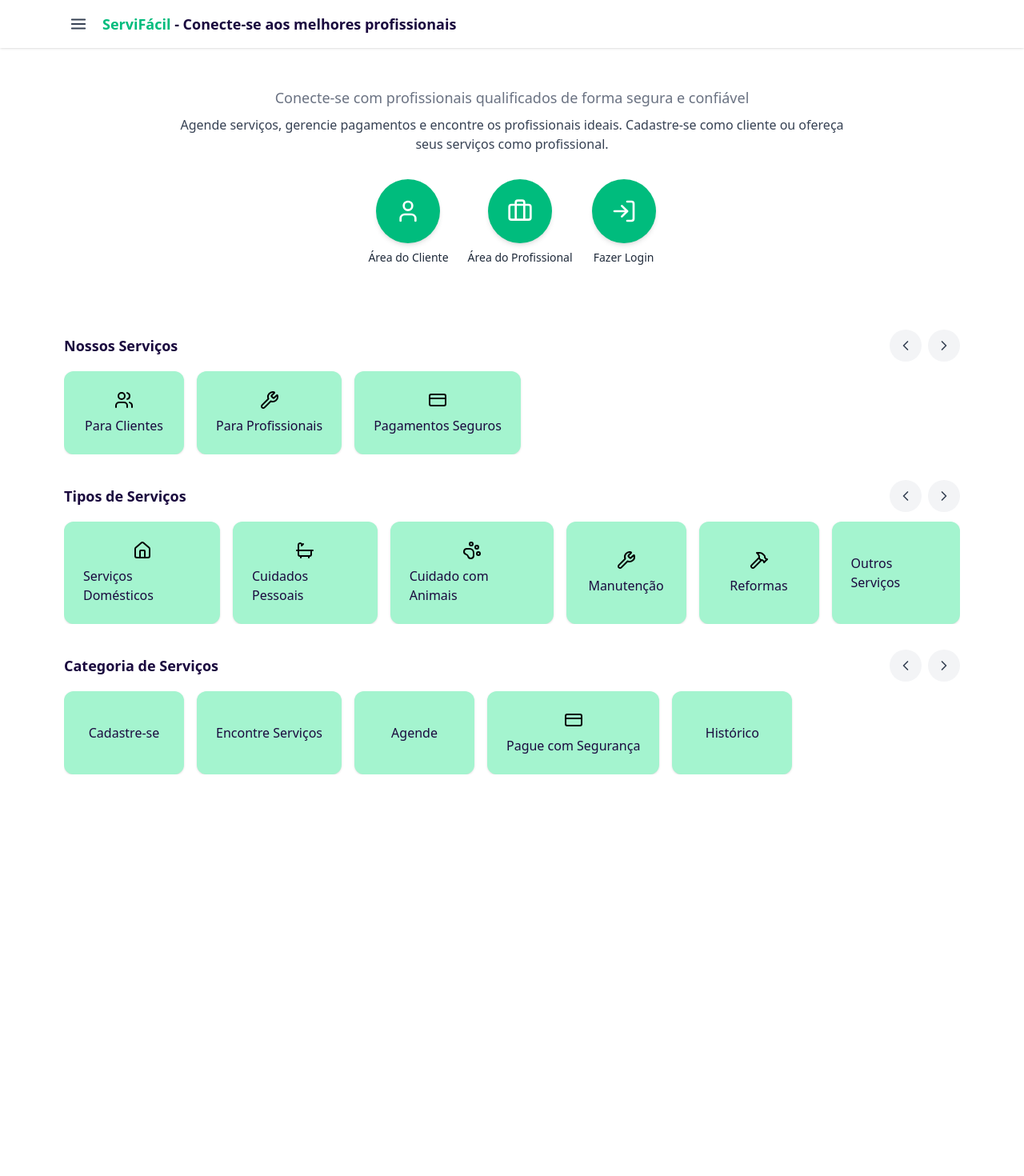
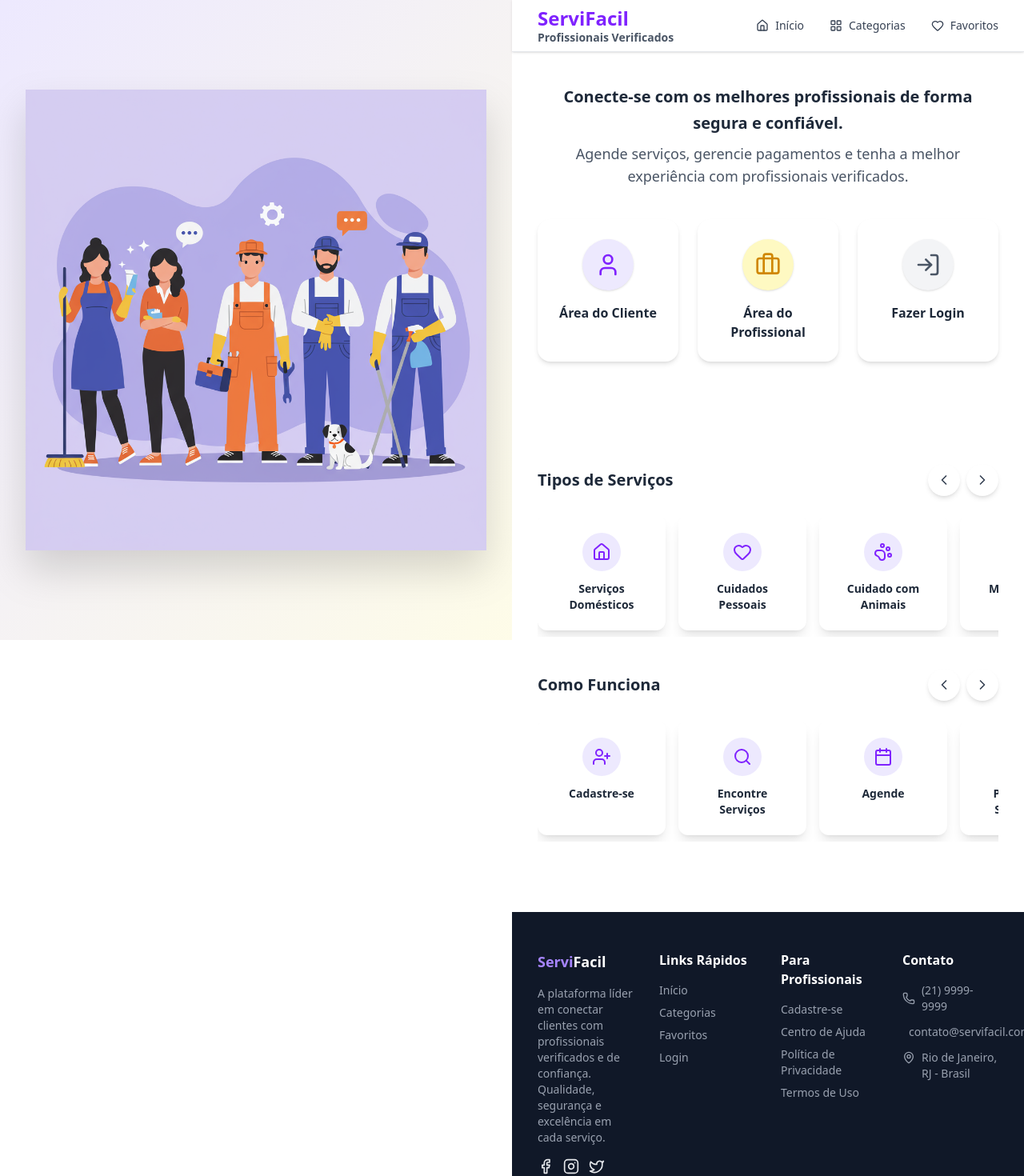
Before and after one commit to luizaraujo-faria/ServiFacil-FrontEnd, a React (Vite) app: page / in a window 1280 px wide. Shown: the top 1470 px of the page at 80% size. Before the commit the page ends 1064 px from the top, so only its background shows below. Built offline with nearby package versions, Linux system fonts and the light colour scheme.

Commit message:
feat: alteracões estilo pagina inicial

```diff
--- a/src/components/CardsSection.jsx
+++ b/src/components/CardsSection.jsx
@@ -1,49 +1,53 @@
-import { ChevronLeft, ChevronRight } from "lucide-react";
-import { useRef } from "react";
+import React, { useRef } from 'react';
+import { ChevronLeft, ChevronRight } from 'lucide-react';
 
-export default function CardsCarousel({ titulo, cards }) {
+export default function CardsSection({ titulo, cards }) {
   const scrollRef = useRef(null);
 
   const scroll = (direction) => {
     if (scrollRef.current) {
-      const amount = direction === "left" ? -200 : 200;
-      scrollRef.current.scrollBy({ left: amount, behavior: "smooth" });
+      const amount = direction === 'left' ? -200 : 200;
+      scrollRef.current.scrollBy({ left: amount, behavior: 'smooth' });
     }
   };
 
   return (
-    <section className="my-8">
-      {/* Cabeçalho */}
-      <header className="mb-3 flex items-center justify-between">
-        <h2 className="text-lg font-semibold text-[#1A093E]">{titulo}</h2>
+    <section className="my-10">
+      <header className="mb-4 flex items-center justify-between">
+        <h2 className="text-xl font-semibold text-gray-800">{titulo}</h2>
         <div className="flex gap-2">
           <button
-            onClick={() => scroll("left")}
-            className="flex h-10 w-10 items-center justify-center rounded-full bg-gray-100 hover:bg-gray-200"
+            onClick={() => scroll('left')}
+            className="flex h-10 w-10 items-center justify-center rounded-full bg-white shadow-md hover:shadow-lg transition"
           >
             <ChevronLeft className="h-5 w-5 text-gray-700" />
           </button>
           <button
-            onClick={() => scroll("right")}
-            className="flex h-10 w-10 items-center justify-center rounded-full bg-gray-100 hover:bg-gray-200"
+            onClick={() => scroll('right')}
+            className="flex h-10 w-10 items-center justify-center rounded-full bg-white shadow-md hover:shadow-lg transition"
           >
             <ChevronRight className="h-5 w-5 text-gray-700" />
           </button>
         </div>
       </header>
 
-      {/* Cards roláveis */}
       <div
         ref={scrollRef}
-        className="flex gap-4 overflow-x-auto scroll-smooth"
+        className="flex gap-4 overflow-x-auto scroll-smooth py-2 [&::-webkit-scrollbar]:hidden [-ms-overflow-style:none] [scrollbar-width:none]"
       >
         {cards.map((card, i) => (
           <div
             key={i}
-            className="flex min-w-[150px] flex-col items-center justify-center rounded-xl bg-emerald-200 p-6 shadow-sm hover:bg-emerald-300"
+            className="group flex min-w-[160px] flex-col items-center rounded-xl bg-white p-5 text-center shadow-lg transition-all duration-300 hover:-translate-y-1 hover:shadow-xl border-2 border-transparent hover:border-violet-300"
           >
-            {card.icone && <div className="mb-2">{card.icone}</div>}
-            <p className="font-medium text-[#1A093E]">{card.titulo}</p>
+            {card.icone && (
+              <div className="p-3 bg-violet-100 rounded-full mb-3 group-hover:bg-violet-500 transition-colors">
+                {React.cloneElement(card.icone, {
+                  className: 'w-6 h-6 text-violet-600 group-hover:text-white transition-colors'
+                })}
+              </div>
+            )}
+            <p className="text-sm font-semibold text-gray-800">{card.titulo}</p>
           </div>
         ))}
       </div>
--- /dev/null
+++ b/src/components/Footer.jsx
@@ -0,0 +1,125 @@
+import { Facebook, Instagram, Twitter, Mail, Phone, MapPin } from 'lucide-react';
+import { Link } from 'react-router-dom';
+
+export default function Footer() {
+  return (
+    <footer className="w-full bg-gray-900 text-gray-200 mt-auto">
+      <div className="max-w-6xl mx-auto px-4 sm:px-6 lg:px-8 py-12">
+
+        <div className="grid grid-cols-1 sm:grid-cols-2 lg:grid-cols-4 gap-8 mb-8">
+
+          <div>
+            <h3 className="text-lg font-bold text-white mb-4">
+              <span className="text-violet-400">Servi</span>Facil
+            </h3>
+            <p className="text-sm text-gray-400 mb-4">
+              A plataforma líder em conectar clientes com profissionais verificados e de confiança. Qualidade, segurança e excelência em cada serviço.
+            </p>
+            <div className="flex gap-3">
+              <a href="#" className="hover:text-violet-400 transition-colors">
+                <Facebook size={20} />
+              </a>
+              <a href="#" className="hover:text-violet-400 transition-colors">
+                <Instagram size={20} />
+              </a>
+              <a href="#" className="hover:text-violet-400 transition-colors">
+                <Twitter size={20} />
+              </a>
+            </div>
+          </div>
+
+          <div>
+            <h4 className="text-base font-semibold text-white mb-4">Links Rápidos</h4>
+            <ul className="space-y-2 text-sm">
+              <li>
+                <Link to="/home" className="text-gray-400 hover:text-violet-400 transition-colors">
+                  Início
+                </Link>
+              </li>
+              <li>
+                <Link to="/categorias" className="text-gray-400 hover:text-violet-400 transition-colors">
+                  Categorias
+                </Link>
+              </li>
+              <li>
+                <Link to="/favoritos" className="text-gray-400 hover:text-violet-400 transition-colors">
+                  Favoritos
+                </Link>
+              </li>
+              <li>
+                <Link to="/login" className="text-gray-400 hover:text-violet-400 transition-colors">
+                  Login
+                </Link>
+              </li>
+            </ul>
+          </div>
+
+          <div>
+            <h4 className="text-base font-semibold text-white mb-4">Para Profissionais</h4>
+            <ul className="space-y-2 text-sm">
+              <li>
+                <Link to="/profissional" className="text-gray-400 hover:text-violet-400 transition-colors">
+                  Cadastre-se
+                </Link>
+              </li>
+              <li>
+                <a href="#" className="text-gray-400 hover:text-violet-400 transition-colors">
+                  Centro de Ajuda
+                </a>
+              </li>
+              <li>
+                <a href="#" className="text-gray-400 hover:text-violet-400 transition-colors">
+                  Política de Privacidade
+                </a>
+              </li>
+              <li>
+                <a href="#" className="text-gray-400 hover:text-violet-400 transition-colors">
+                  Termos de Uso
+                </a>
+              </li>
+            </ul>
+          </div>
+
+          <div>
+            <h4 className="text-base font-semibold text-white mb-4">Contato</h4>
+            <ul className="space-y-3 text-sm">
+              <li className="flex items-center gap-2 text-gray-400">
+                <Phone size={16} />
+                <a href="tel:+55119999999" className="hover:text-violet-400 transition-colors">
+                  (21) 9999-9999
+                </a>
+              </li>
+              <li className="flex items-center gap-2 text-gray-400">
+                <Mail size={16} />
+                <a href="mailto:contato@servifacil.com" className="hover:text-violet-400 transition-colors">
+                  contato@servifacil.com
+                </a>
+              </li>
+              <li className="flex items-start gap-2 text-gray-400">
+                <MapPin size={16} className="mt-0.5 flex-shrink-0" />
+                <span>Rio de Janeiro, RJ - Brasil</span>
+              </li>
+            </ul>
+          </div>
+        </div>
+
+        <div className="border-t border-gray-800 mb-8"></div>
+
+        <div className="flex flex-col sm:flex-row justify-between items-center text-sm text-gray-400">
+          <p>&copy; 2025 ServiFacil. Todos os direitos reservados.</p>
+          <div className="flex gap-6 mt-4 sm:mt-0">
+            <a href="#" className="hover:text-violet-400 transition-colors">
+              Privacidade
+            </a>
+            <a href="#" className="hover:text-violet-400 transition-colors">
+              Termos
+            </a>
+            <a href="#" className="hover:text-violet-400 transition-colors">
+              Cookies
+            </a>
+          </div>
+        </div>
+      </div>
+    </footer>
+  );
+}
--- a/src/components/Header.jsx
+++ b/src/components/Header.jsx
@@ -1,48 +1,95 @@
 import { useState } from "react";
+import { Link } from "react-router-dom";
+import { Home, LayoutGrid, Heart, Menu, X } from "lucide-react";
+
 
 export default function Header() {
   const [open, setOpen] = useState(false);
 
   return (
-    <header className="sticky top-0 z-50 w-full bg-white shadow-sm">
-      <div className="mx-auto flex max-w-6xl items-center gap-3 px-4 py-3">
+    <header className="sticky top-0 z-50 w-full bg-white border-b border-gray-200 shadow-sm">
+      <div className="mx-auto px-4 sm:px-6 lg:px-8">
+        <div className="flex items-center justify-between h-16">
 
-        <button
-          aria-label="Abrir menu"
-          onClick={() => setOpen((v) => !v)}
-          className="inline-flex h-9 w-9 items-center justify-center rounded-md hover:bg-gray-100 active:scale-95"
-        >
-          {/* Ícone ☰ como SVG para melhor acessibilidade */}
-          <svg
-            width="22"
-            height="22"
-            viewBox="0 0 24 24"
-            className="text-gray-700"
-            fill="none"
-            stroke="currentColor"
-            strokeWidth="2"
-            strokeLinecap="round"
+          <Link to="/home" className="flex-shrink-0 flex items-center gap-2 group">
+            <div className="flex flex-col">
+              <span className="text-xl sm:text-2xl font-bold text-violet-600 leading-tight">
+                ServiFacil
+              </span>
+              <span className="text-xs sm:text-sm text-gray-600 leading-tight font-semibold">
+                Profissionais Verificados
+              </span>
+            </div>
+          </Link>
+
+          <nav className="hidden md:flex gap-8">
+            <Link
+              to="/home"
+              className="flex items-center gap-2 text-gray-700 hover:text-violet-600 transition-colors font-medium text-sm"
+            >
+              <Home className="h-4 w-4" />
+              Início
+            </Link>
+            <Link
+              to="/categorias"
+              className="flex items-center gap-2 text-gray-700 hover:text-violet-600 transition-colors font-medium text-sm"
+            >
+              <LayoutGrid className="h-4 w-4" />
+              Categorias
+            </Link>
+            <Link
+              to="/favoritos"
+              className="flex items-center gap-2 text-gray-700 hover:text-violet-600 transition-colors font-medium text-sm"
+            >
+              <Heart className="h-4 w-4" />
+              Favoritos
+            </Link>
+          </nav>
+
+          <button
+            aria-label={open ? "Fechar menu" : "Abrir menu"}
+            onClick={() => setOpen((v) => !v)}
+            className="md:hidden inline-flex h-10 w-10 items-center justify-center rounded-lg hover:bg-gray-100 active:scale-95 transition-all"
           >
-            <path d="M3 6h18M3 12h18M3 18h18" />
-          </svg>
-        </button>
-
-        {/* Título */}
-        <h1 className="m-0 text-[18px] font-bold leading-none">
-          <span className="text-emerald-500">ServiFácil</span>
-          <span className="text-[#1A093E]"> - Conecte-se aos melhores profissionais</span>
-        </h1>
+            {open ? (
+              <X className="h-6 w-6 text-gray-700" />
+            ) : (
+              <Menu className="h-6 w-6 text-gray-700" />
+            )}
+          </button>
+        </div>
       </div>
 
       {open && (
-        <div className="border-t bg-white/95 px-4 py-3 shadow-sm sm:hidden">
-          <nav className="flex flex-col gap-2 text-sm text-[#1A093E]">
-            <button className="rounded-md px-3 py-2 text-left hover:bg-gray-100">Início</button>
-            <button className="rounded-md px-3 py-2 text-left hover:bg-gray-100">Categorias</button>
-            <button className="rounded-md px-3 py-2 text-left hover:bg-gray-100">Favoritos</button>
-          </nav>
-        </div>
+        <nav className="md:hidden border-t border-gray-200 bg-white">
+          <div className="px-4 sm:px-6 py-4 space-y-2">
+            <Link
+              to="/home"
+              onClick={() => setOpen(false)}
+              className="flex items-center gap-3 w-full px-3 py-2 rounded-lg text-gray-800 hover:bg-violet-50 transition-colors font-medium"
+            >
+              <Home className="h-5 w-5 text-gray-600" />
+              Início
+            </Link>
+            <Link
+              to="/categorias"
+              onClick={() => setOpen(false)}
+              className="flex items-center gap-3 w-full px-3 py-2 rounded-lg text-gray-800 hover:bg-violet-50 transition-colors font-medium"
+            >
+              <LayoutGrid className="h-5 w-5 text-gray-600" />
+              Categorias
+            </Link>
+            <Link
+              to="/favoritos"
+              onClick={() => setOpen(false)}
+              className="flex items-center gap-3 w-full px-3 py-2 rounded-lg text-gray-800 hover:bg-violet-50 transition-colors font-medium"
+            >
+              <Heart className="h-5 w-5 text-gray-600" />
+              Favoritos
+            </Link>
+          </div>
+        </nav>
       )}
     </header>
   );
-}
+}4
--- a/src/components/Hero.jsx
+++ b/src/components/Hero.jsx
@@ -1,48 +1,55 @@
-// src/components/Hero.tsx
-import { User, Briefcase, LogIn } from "lucide-react"; // lib de ícones
+import { User, Briefcase, LogIn } from "lucide-react";
+import { Link } from "react-router-dom";
 
 export default function Hero() {
   return (
-    <section className="mx-auto max-w-4xl px-4 py-12 text-center">
-      {/* Título */}
-      <h2 className="text-lg font-medium text-gray-500">
-        Conecte-se com profissionais qualificados de forma segura e confiável
-      </h2>
+    <section className="w-full px-4 sm:px-6 lg:px-8 py-6 sm:py-10">
+      <div className="mx-auto max-w-2xl text-center">
 
-      {/* Subtítulo */}
-      <p className="mt-2 text-gray-700">
-        Agende serviços, gerencie pagamentos e encontre os profissionais ideais.
-        Cadastre-se como cliente ou ofereça seus serviços como profissional.
+        <p className="text-lg sm:text-xl text-gray-800 leading-relaxed font-semibold">
+          Conecte-se com os melhores profissionais de forma segura e confiável.
+          <br />
+          <span className="text-gray-600 font-medium text-base sm:text-lg mt-2 block">Agende serviços, gerencie pagamentos e tenha a melhor experiência com profissionais verificados.</span>
         </p>
 
-      {/* Ações */}
-      <div className="mt-8 flex flex-wrap justify-center gap-6">
-        <button className="flex flex-col items-center">
-          <span className="flex h-20 w-20 items-center justify-center rounded-full bg-emerald-500 text-white shadow-md">
+        <div className="mt-10 grid grid-cols-1 sm:grid-cols-3 gap-4 sm:gap-6">
+
+          <Link
+            to="/cliente"
+            className="group flex flex-col items-center p-6 bg-white rounded-2xl shadow-md hover:shadow-xl hover:-translate-y-1 transition-all duration-300 border border-transparent hover:border-violet-300"
+          >
+            <span className="flex h-16 w-16 items-center justify-center rounded-full bg-violet-100 text-violet-600 shadow-sm transition-all group-hover:bg-violet-600 group-hover:text-white group-hover:scale-110">
               <User size={32} />
             </span>
-          <span className="mt-2 text-sm font-medium text-gray-800">
+            <span className="mt-4 text-sm sm:text-base font-semibold text-gray-800 group-hover:text-violet-600 transition-colors">
               Área do Cliente
             </span>
-        </button>
+          </Link>
 
-        <button className="flex flex-col items-center">
-          <span className="flex h-20 w-20 items-center justify-center rounded-full bg-emerald-500 text-white shadow-md">
+          <Link
+            to="/profissional"
+            className="group flex flex-col items-center p-6 bg-white rounded-2xl shadow-md hover:shadow-xl hover:-translate-y-1 transition-all duration-300 border border-transparent hover:border-yellow-300"
+          >
+            <span className="flex h-16 w-16 items-center justify-center rounded-full bg-yellow-100 text-yellow-600 shadow-sm transition-all group-hover:bg-yellow-600 group-hover:text-white group-hover:scale-110">
               <Briefcase size={32} />
             </span>
-          <span className="mt-2 text-sm font-medium text-gray-800">
+            <span className="mt-4 text-sm sm:text-base font-semibold text-gray-800 group-hover:text-yellow-600 transition-colors">
               Área do Profissional
             </span>
-        </button>
+          </Link>
 
-        <button className="flex flex-col items-center">
-          <span className="flex h-20 w-20 items-center justify-center rounded-full bg-emerald-500 text-white shadow-md">
+          <Link
+            to="/login"
+            className="group flex flex-col items-center p-6 bg-white rounded-2xl shadow-md hover:shadow-xl hover:-translate-y-1 transition-all duration-300 border border-transparent hover:border-gray-400"
+          >
+            <span className="flex h-16 w-16 items-center justify-center rounded-full bg-gray-100 text-gray-600 shadow-sm transition-all group-hover:bg-gray-700 group-hover:text-white group-hover:scale-110">
               <LogIn size={32} />
             </span>
-          <span className="mt-2 text-sm font-medium text-gray-800">
+            <span className="mt-4 text-sm sm:text-base font-semibold text-gray-800 group-hover:text-gray-700 transition-colors">
               Fazer Login
             </span>
-        </button>
+          </Link>
+        </div>
       </div>
     </section>
   );
--- a/src/pages/HomePage.jsx
+++ b/src/pages/HomePage.jsx
@@ -1,54 +1,82 @@
-// src/pages/HomePage.tsx
-import Header from "../components/Header";
-import Hero from "../components/Hero";
-import CardsSection from "../components/CardsSection";
-import { Home, Wrench, PawPrint, Bath, Hammer, CreditCard, Users } from "lucide-react";
+import React from 'react';
+import Ilustracao from '../assets/image.png';
+
+import Header from '../components/Header';
+import Hero from '../components/Hero';
+import CardsSection from '../components/CardsSection';
+import Footer from '../components/Footer';
+
+import {
+  Home,
+  Heart,
+  PawPrint,
+  Wrench,
+  Paintbrush,
+  ArrowRight,
+  UserPlus,
+  Search,
+  Calendar,
+  Shield,
+  History,
+} from 'lucide-react';
+
+const tiposDeServicos = [
+  { titulo: 'Serviços Domésticos', icone: <Home /> },
+  { titulo: 'Cuidados Pessoais', icone: <Heart /> },
+  { titulo: 'Cuidado com Animais', icone: <PawPrint /> },
+  { titulo: 'Manutenção', icone: <Wrench /> },
+  { titulo: 'Reformas', icone: <Paintbrush /> },
+  { titulo: 'Outros Serviços', icone: <ArrowRight /> },
+];
+
+const comoFunciona = [
+  { titulo: 'Cadastre-se', icone: <UserPlus /> },
+  { titulo: 'Encontre Serviços', icone: <Search /> },
+  { titulo: 'Agende', icone: <Calendar /> },
+  { titulo: 'Pague com Segurança', icone: <Shield /> },
+  { titulo: 'Histórico', icone: <History /> },
+];
 
 export default function HomePage() {
   return (
-    <div className="min-h-screen bg-white">
+    <div className="relative flex min-h-screen">
+
+      <div className="hidden lg:block lg:w-1/2 fixed left-0 top-0 h-screen bg-gradient-to-br from-violet-100 to-yellow-50 overflow-hidden">
+        <div className="w-full h-full flex items-center justify-center p-8">
+          <img
+            src={Ilustracao}
+            alt="Ilustração ServiFacil"
+            className="w-full h-full object-contain drop-shadow-2xl"
+          />
+        </div>
+      </div>
+
+      <div className="w-full lg:w-1/2 lg:ml-auto flex flex-col min-h-screen bg-white">
+
         <Header />
 
-      <main className="mx-auto w-full max-w-6xl px-4 pb-16">
+        <div className="flex-1 overflow-y-auto">
+
           <Hero />
 
-        <div className="space-y-10">
-          {/* Nossos Serviços */}
+          <div className="px-4 sm:px-6 lg:px-8 py-12">
+            <div className="max-w-3xl mx-auto">
+
               <CardsSection
-            titulo="Nossos Serviços"
-            cards={[
-              { titulo: "Para Clientes", icone: <Users /> },
-              { titulo: "Para Profissionais", icone: <Wrench /> },
-              { titulo: "Pagamentos Seguros", icone: <CreditCard /> },
-            ]}
+                titulo="Tipos de Serviços"
+                cards={tiposDeServicos}
               />
 
-          {/* Tipos de Serviços */}
               <CardsSection
-            titulo="Tipos de Serviços"
-            cards={[
-              { titulo: "Serviços Domésticos", icone: <Home /> },
-              { titulo: "Cuidados Pessoais", icone: <Bath /> },
-              { titulo: "Cuidado com Animais", icone: <PawPrint /> },
-              { titulo: "Manutenção", icone: <Wrench /> },
-              { titulo: "Reformas", icone: <Hammer /> },
-              { titulo: "Outros Serviços" },
-            ]}
-          />
-
-          {/* Categoria de Serviços */}
-          <CardsSection
-            titulo="Categoria de Serviços"
-            cards={[
-              { titulo: "Cadastre-se" },
-              { titulo: "Encontre Serviços" },
-              { titulo: "Agende" },
-              { titulo: "Pague com Segurança", icone: <CreditCard /> },
-              { titulo: "Histórico" },
-            ]}
+                titulo="Como Funciona"
+                cards={comoFunciona}
               />
             </div>
-      </main>
+          </div>
+        </div>
+
+        <Footer />
+      </div>
     </div>
   );
 }
```
Also changed, not shown: src/assets/image.png (added), src/assets/logo.png (added). Lines whose indentation alone changed are shown as unchanged.
